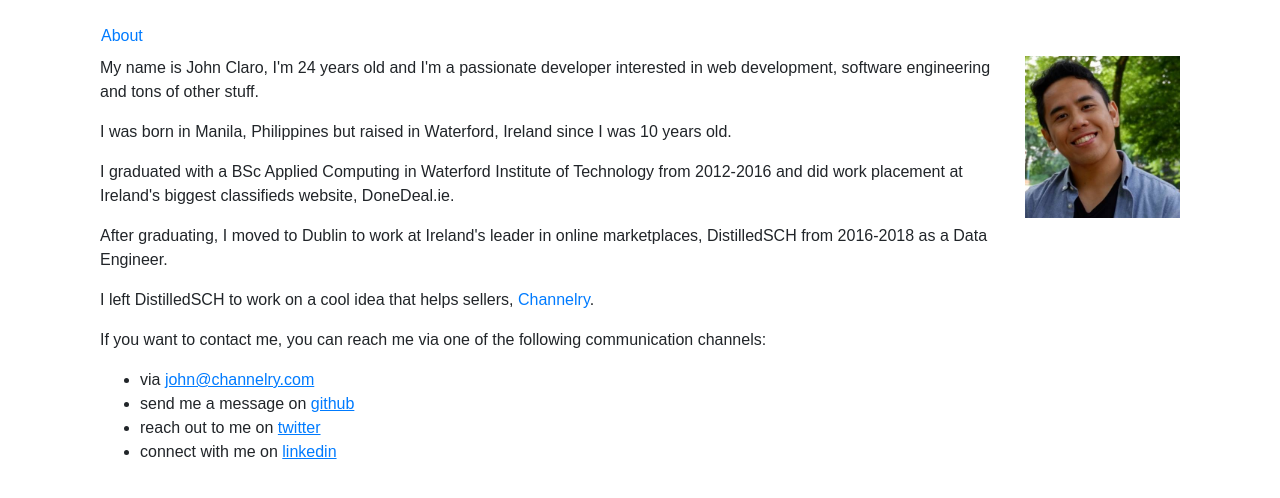
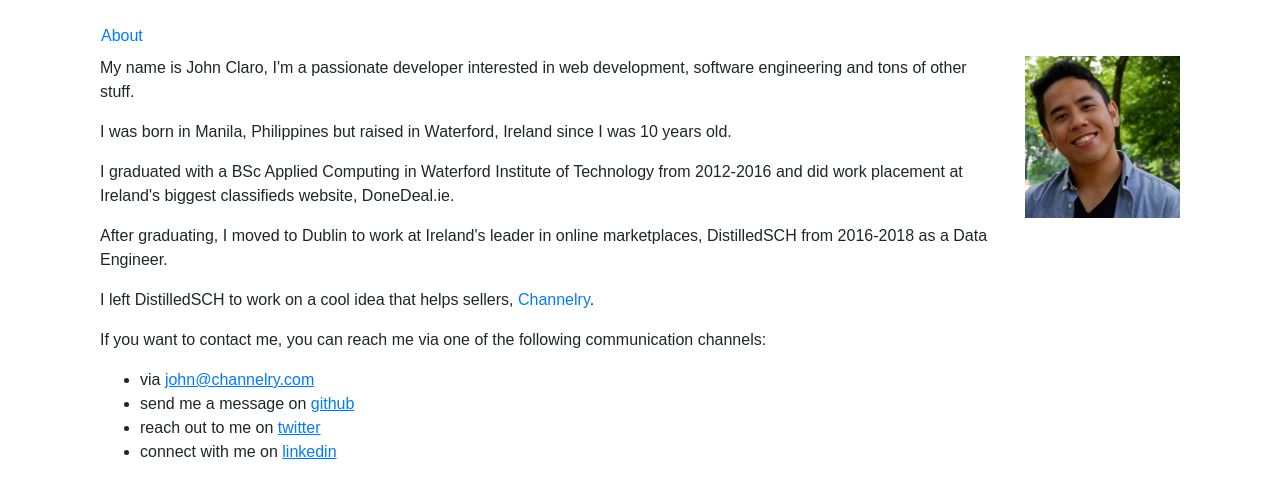
Before and after one commit to jkrclaro/jkrclaro.github.io, a React (Create React App) app: page / in a window 1280 px wide. Shown: the top 498 px of the page. Built offline with nearby package versions, Linux system fonts and the light colour scheme; what webfontloader would draw is missing.

Commit message:
Remove age

```diff
--- a/src/components/Home.jsx
+++ b/src/components/Home.jsx
@@ -14,8 +14,7 @@ class Home extends React.Component {
                 <div className='row'>
                     <div className='col-lg-10'>
                         <p>
-                            My name is John Claro, I'm 24 years old and
-                            I'm a passionate developer interested in web development,
+                            My name is John Claro, I'm a passionate developer interested in web development,
                             software engineering and tons of other stuff.
                         </p>
                         <p>I was born in Manila, Philippines but raised in Waterford, Ireland since I was 10 years old.</p>
```
